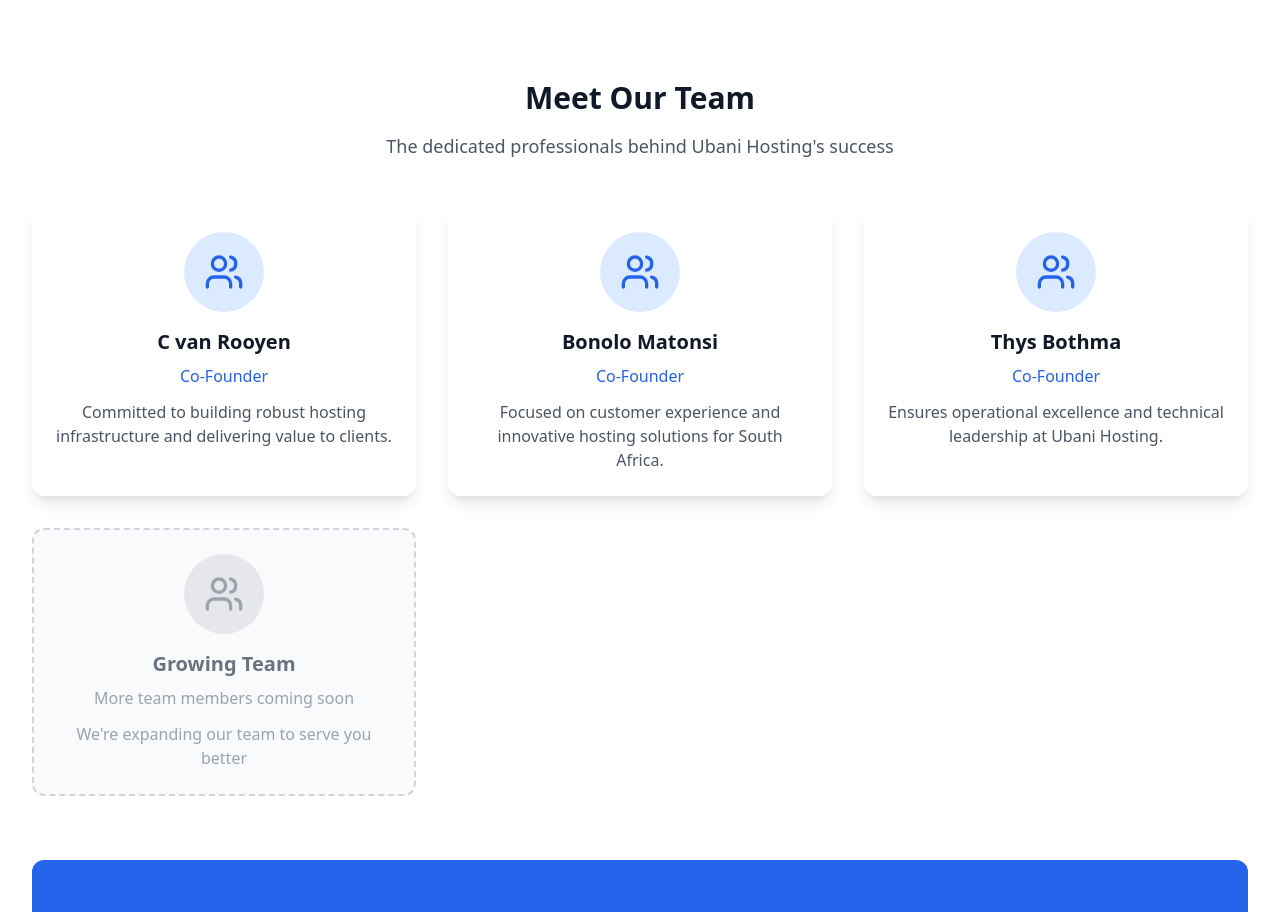
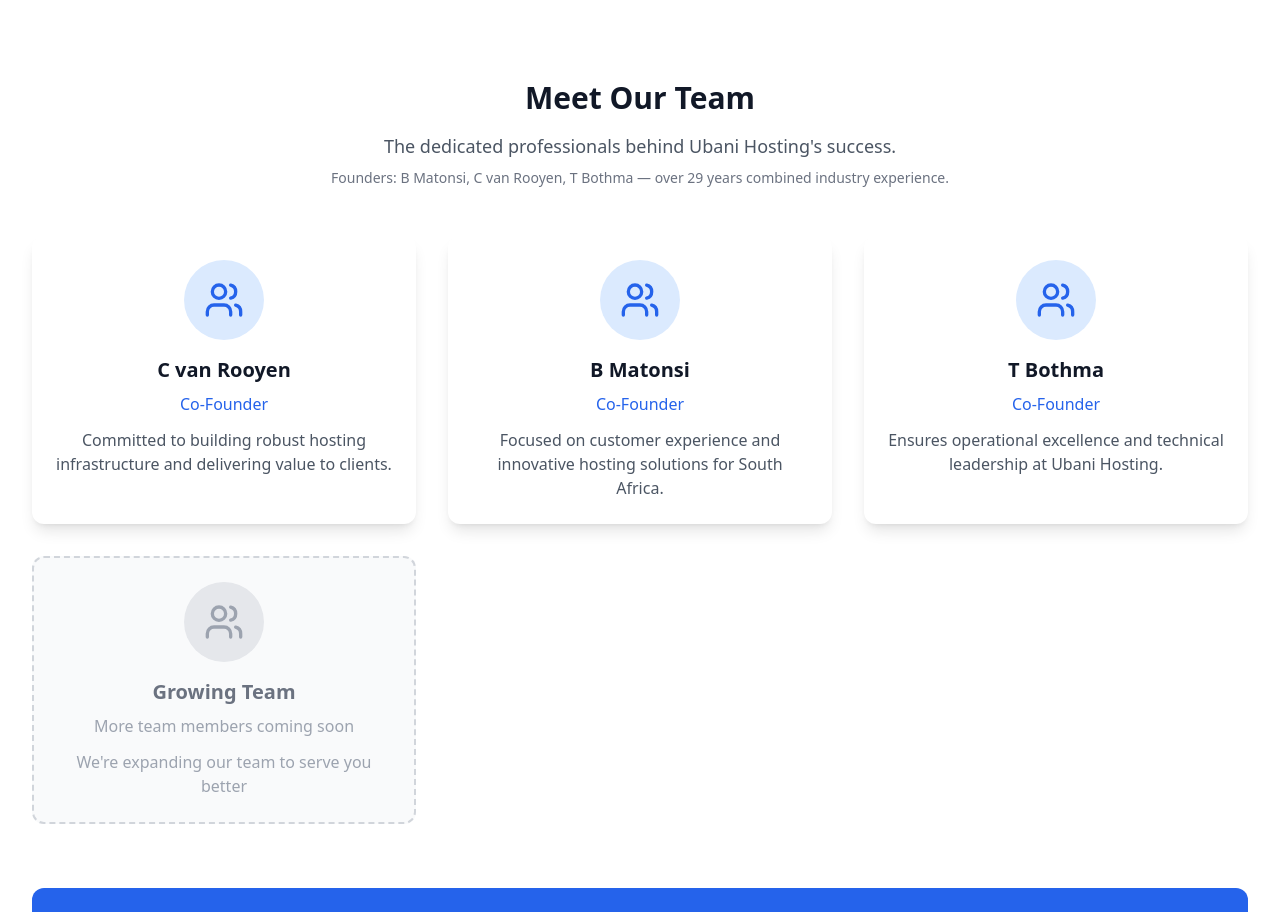
Before and after one commit to generalplanet54-byte/Ubani, a React (Vite) app: page /about in a window 1280 px wide. Shown: the part 1100-2012 px from the top of the page. Built offline with nearby package versions, Linux system fonts and the light colour scheme.

Commit message:
chore: show founders as initials + surname; add combined experience line

```diff
--- a/src/pages/About.tsx
+++ b/src/pages/About.tsx
@@ -15,12 +15,12 @@ const About = () => {
       description: "Committed to building robust hosting infrastructure and delivering value to clients."
     },
     {
-      name: "Bonolo Matonsi",
+      name: "B Matonsi",
       role: "Co-Founder",
       description: "Focused on customer experience and innovative hosting solutions for South Africa."
     },
     {
-      name: "Thys Bothma",
+      name: "T Bothma",
       role: "Co-Founder",
       description: "Ensures operational excellence and technical leadership at Ubani Hosting."
     }
@@ -110,7 +110,10 @@ const About = () => {
           <div className="text-center mb-12">
             <h2 className="text-3xl font-bold text-gray-900 mb-4">Meet Our Team</h2>
             <p className="text-lg text-gray-600">
-              The dedicated professionals behind Ubani Hosting's success
+              The dedicated professionals behind Ubani Hosting's success.
+            </p>
+            <p className="text-sm text-gray-500 mt-2">
+              Founders: B Matonsi, C van Rooyen, T Bothma — over 29 years combined industry experience.
             </p>
           </div>
 
```
